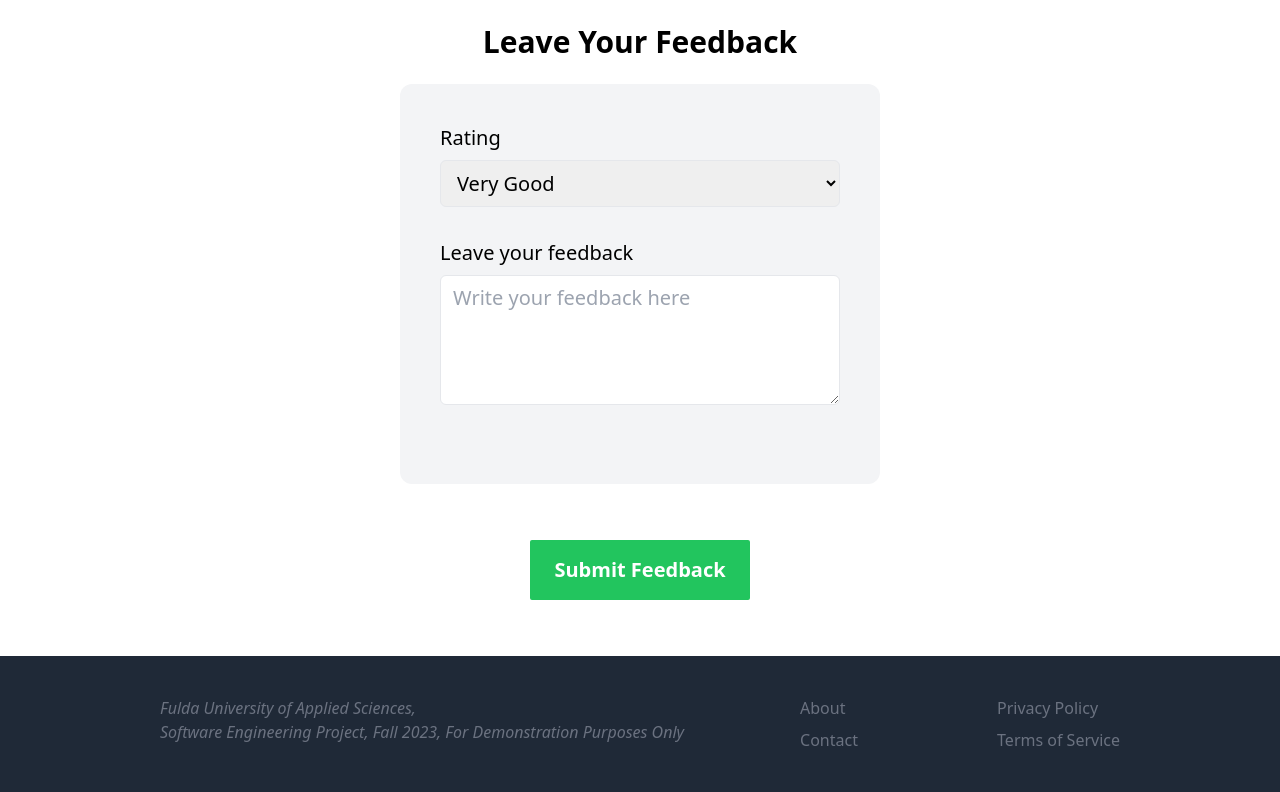
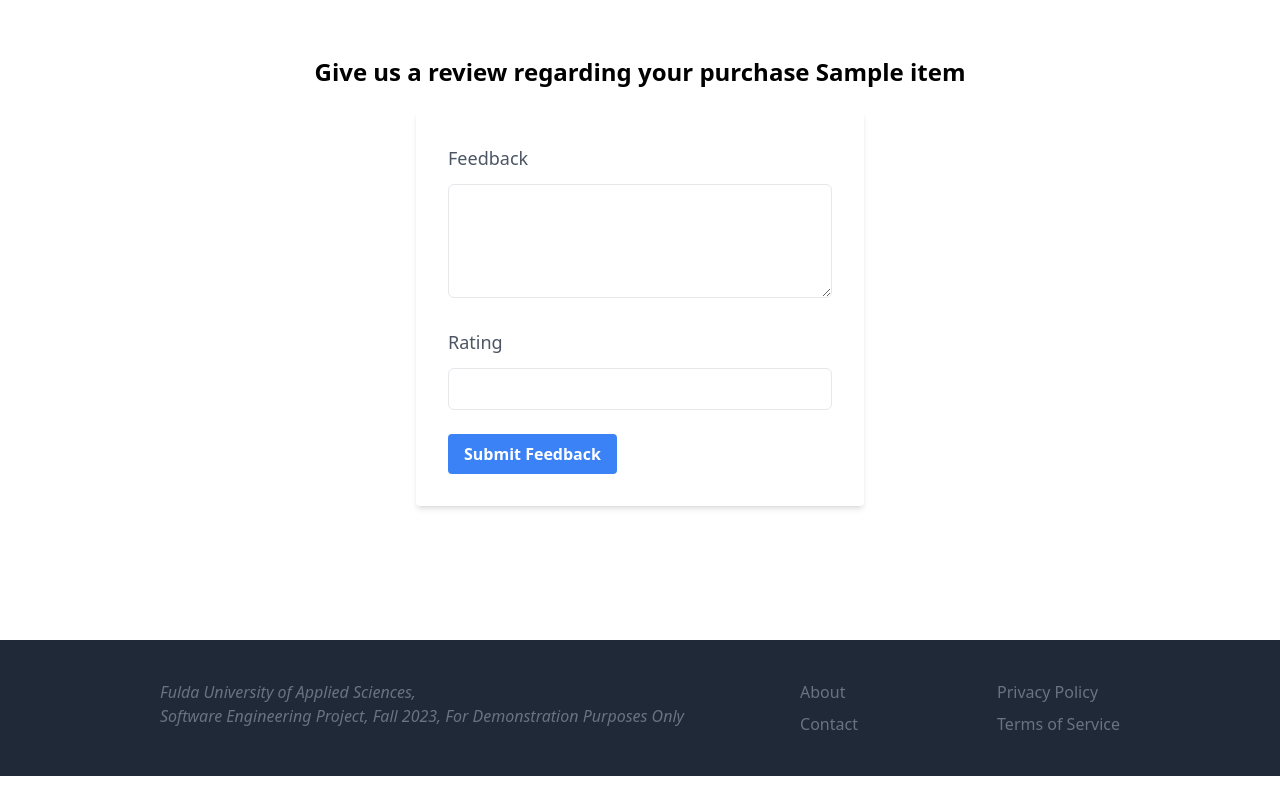
Before and after one commit to Hochschule-Fulda-AI/media-majesty, a Django app: page /items/1/feedback/ in a window 1280 px wide. Shown: the part 109-901 px from the top of the page. Run offline with Django 4.2, Linux system fonts and the light colour scheme; a user stored in the database is signed in; tables that the repository leaves empty hold one stand-in row (values such as "Sample post"); some libraries are stand-ins or nearby versions.

Commit message:
Review section added on items page

```diff
--- a/mediamajesty/items/templates/items/feedback_form.html
+++ b/mediamajesty/items/templates/items/feedback_form.html
@@ -1,46 +1,28 @@
-<!-- feedback_form.html -->
 {% extends 'core/base.html' %}
 
 {% block title %}Leave Feedback{% endblock %}
 
 {% block content %}
-<!DOCTYPE html>
-<html lang="en">
-<head>
-    <meta charset="UTF-8">
-    <meta name="viewport" content="width=device-width, initial-scale=1.0">
-    <title>Leave Feedback</title>
-    <script src="https://code.jquery.com/jquery-3.6.4.min.js"></script>
-</head>
-<body>
-    <h1 class="text-center mb-6 text-3xl font-bold">Leave Your Feedback</h1>
 
-    <form method="post" class="w-1/2 mx-auto text-xl" action="{% url 'items:feedback_form' id=item.id %}" id="feedbackForm">
+<div class="container mx-auto mt-8">
+    <h2 class="text-2xl font-bold mb-6 text-center">Give us a review regarding your purchase {{ item.name }}</h2>
+
+    <form method="post" action="{% url 'items:feedback_form' item.id %}" class="max-w-md mx-auto bg-white p-8 rounded shadow-md">
         {% csrf_token %}
-        <div class="p-10 my-6 mx-auto bg-gray-100 rounded-xl">
-            <div class="mb-8">
-                <label for="rating" class="inline-block mb-2">Rating</label><br>
-                <select id="rating" name="rating" class="w-full px-3 py-2 text-xl border rounded-md">
-                    <option value="5">Very Good</option>
-                    <option value="4">Good</option>
-                    <option value="3">Satisfied</option>
-                    <option value="2">Average</option>
-                    <option value="1">Not Satisfied</option>
-                </select>
-            </div>
-            <div class="mb-8">
-                <label for="feedback" class="inline-block mb-2">Leave your feedback</label><br>
-                <textarea id="feedback" name="feedback" rows="4" class="w-full px-3 py-2 text-xl border rounded-md" placeholder="Write your feedback here"></textarea>
-            </div>
+
+        <div class="mb-6">
+            <label for="id_feedback" class="block text-lg font-medium text-gray-600 mb-2">Feedback</label>
+            <textarea id="id_feedback" name="feedback" class="mt-1 p-2 border rounded-md w-full focus:outline-none focus:border-blue-500" rows="4" required></textarea>
         </div>
 
-        <p class="text-center">
-            <button type="submit" class="bg-green-500 hover:bg-green-700 text-white font-bold my-8 py-4 px-6 rounded-sm">
-                Submit Feedback
-            </button>
-        </p>
+        <div class="mb-6">
+            <label for="id_rating" class="block text-lg font-medium text-gray-600 mb-2">Rating</label>
+            <input type="number" id="id_rating" name="rating" class="mt-1 p-2 border rounded-md w-full focus:outline-none focus:border-blue-500" min="1" max="5" required>
+        </div>
+
+        <button type="submit" class="bg-blue-500 hover:bg-blue-700 text-white font-bold py-2 px-4 rounded">Submit Feedback</button>
     </form>
-
+</div>
     <script>
         $('#feedbackForm').submit(function () {
             window.location.href = "{% url 'items:thank_you' %}";
--- a/mediamajesty/items/views.py
+++ b/mediamajesty/items/views.py
@@ -5,6 +5,8 @@ from django.shortcuts import get_object_or_404, redirect, render
 from .forms import ItemForm, FeedbackForm
 from .models import Category, Item, UserFeedback
 from django.shortcuts import render, redirect
+from django.urls import reverse
+from django.db.models import Avg
 
 
 def index(request):
@@ -49,8 +51,12 @@ def item(request, id):
     related_items = Item.objects.filter(
         category=item.category, is_sold=False, is_approved=True
     ).exclude(id=id)
+
+    feedbacks = UserFeedback.objects.filter(item=item)
+    average_rating = feedbacks.aggregate(avg_rating=Avg('rating'))['avg_rating']
+
     return render(
-        request, "items/item.html", {"item": item, "related_items": related_items}
+        request, "items/item.html", {"item": item, "related_items": related_items, "feedbacks": feedbacks, "average_rating": average_rating}
     )
 
 
@@ -106,19 +112,21 @@ def delete(request, id):
     item.delete()
     return redirect("dashboard:index")
 
-
+@login_required
 def feedback_form(request, id):
     item = get_object_or_404(Item, id=id)
 
     if request.method == "POST":
         form = FeedbackForm(request.POST)
         if form.is_valid():
-            feedback = form.cleaned_data["feedback"]
+            feedback_text = form.cleaned_data["feedback"]
             rating = form.cleaned_data["rating"]
+
             UserFeedback.objects.create(
-                user=request.user, item=item, feedback=feedback, rating=rating
+                user=request.user, item=item, feedback=feedback_text, rating=rating
             )
-            return redirect("items:thank_you")
+
+            return redirect(reverse('items:thank_you'))
     else:
         form = FeedbackForm()
 
```
Also changed, not shown: mediamajesty/items/templates/items/item.html (+20 -1 lines).
